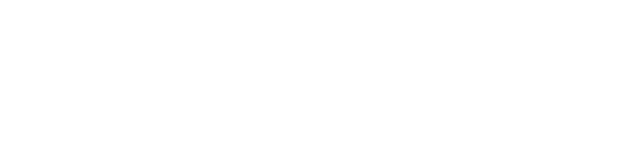
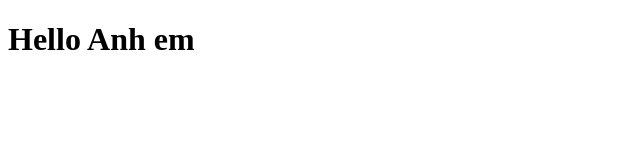
Before and after one commit to LeQuocThang0105/tasmart-client, a plain HTML site: page index.html in a window 1280 px wide. Shown: the whole page, without its empty margins (0-640 px from the left). Drawn offline with Linux system fonts and the light colour scheme.

```diff
--- a/index.html
+++ b/index.html
@@ -7,6 +7,6 @@
     <title>TA Smart</title>
 </head>
 <body>
-
+    <h1>Hello Anh em</h1>
 </body>
 </html>
```
Also changed, not shown: 1 other file.
